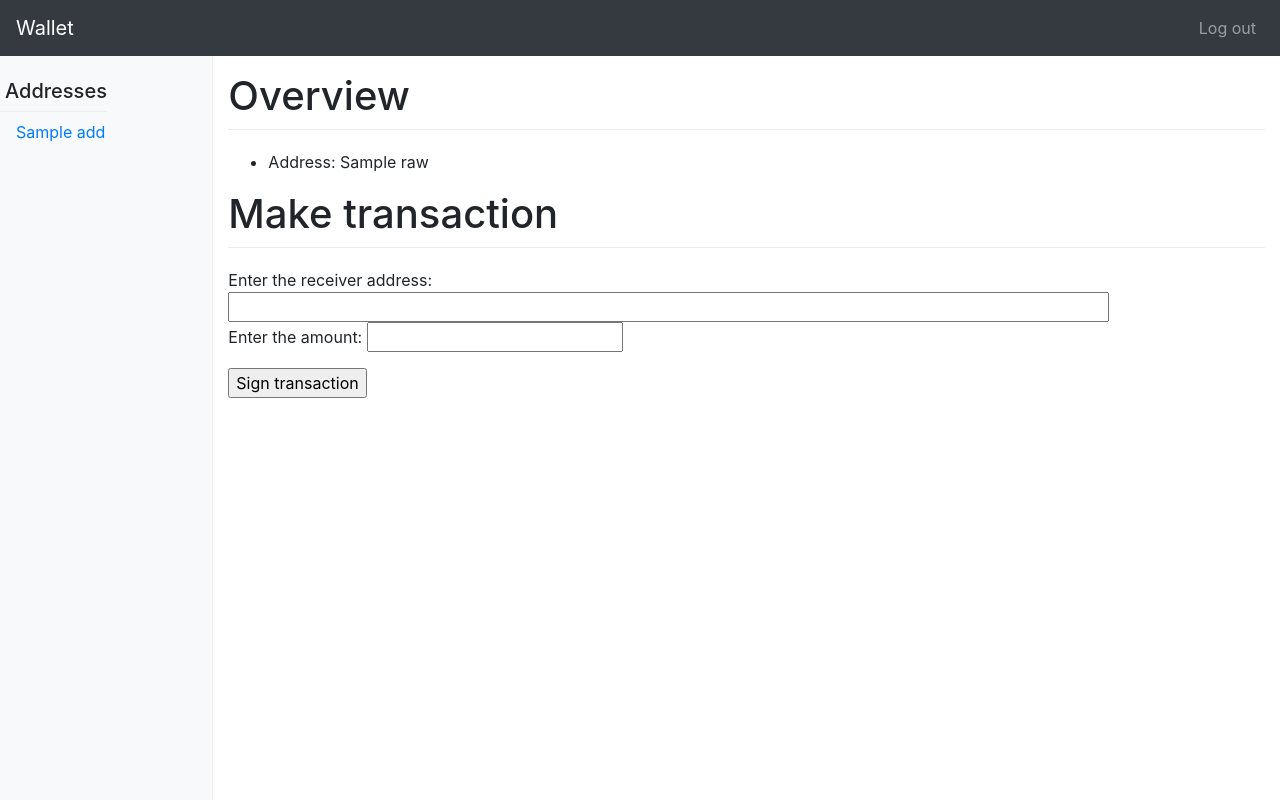
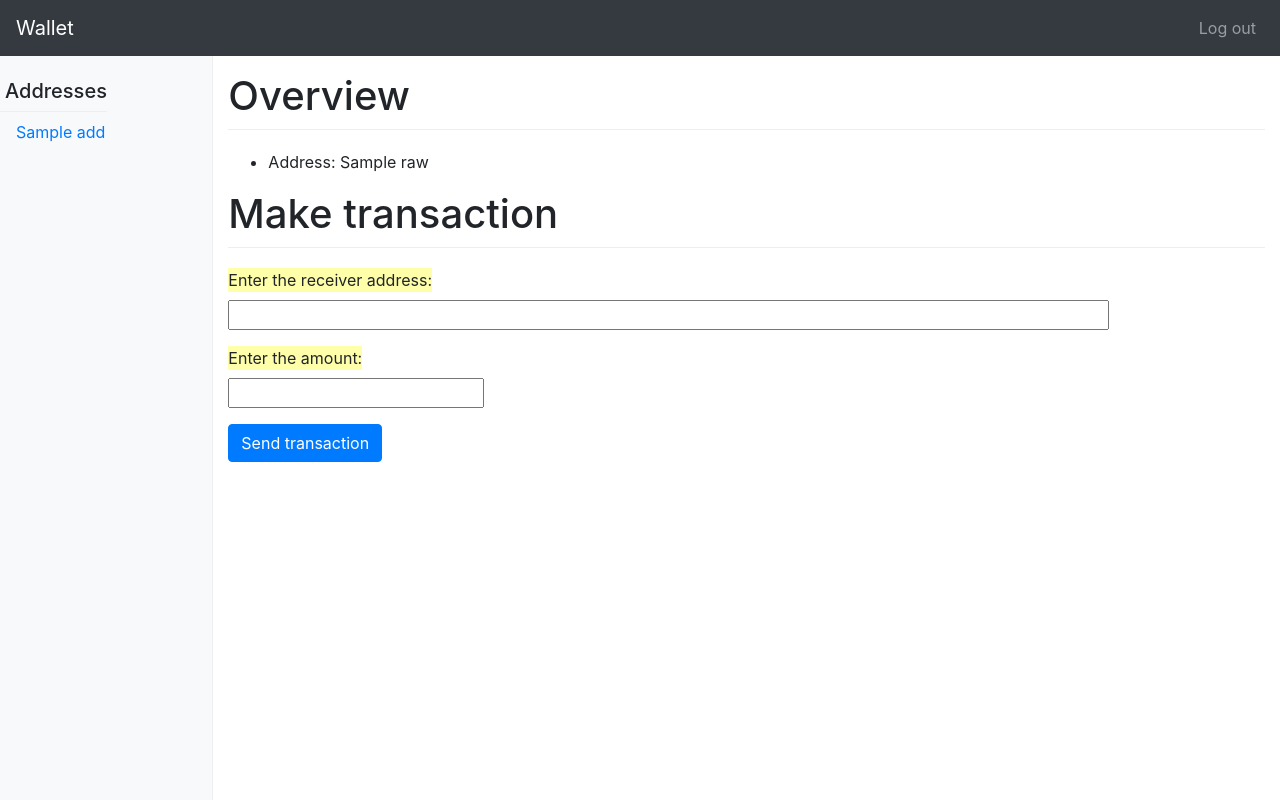
Before and after one commit to hqwisen/simplified-cryptocurrency, a Flask app: template wallet/flask_app/templates/index.html in a window 1280 px wide. Run offline with Flask 2, Linux system fonts and the light colour scheme; the template is opened without the code that fills it: values that come from a table or form of the project are taken from there, most other values are stand-ins (such as "Sample title", 1, 10 or a date in 2020); some libraries are stand-ins or nearby versions.

Commit message:
[enh] better look for make_transaction form

```diff
--- a/wallet/flask_app/static/css/dashboard.css
+++ b/wallet/flask_app/static/css/dashboard.css
@@ -62,3 +62,9 @@ h1 {
   padding-top: 1.5rem;
   padding-bottom: 1.5rem;
 }
+
+.form-horizontal .control-label{
+  /* text-align:right; */
+  text-align:left;
+  background-color:#ffa;
+}
--- a/wallet/flask_app/templates/index.html
+++ b/wallet/flask_app/templates/index.html
@@ -19,23 +19,31 @@
             {% endfor %}
           {% endif %}
         {% endwith %}
-        <form action="" method="post" name="make_transaction">
+        <form class="form-horizontal" action="" method="post" name="make_transaction">
         {{ form.hidden_tag() }}
-        <p>
-            Enter the receiver address: {{ form.receiver(size=81) }}<br>
-            Enter the amount: {{ form.amount }}<br>
-            {% if (form.receiver.errors or form.amount.errors) %}
-              <ul class=errors>
+          <div class="control-group">
+            <label class="control-label" for="receiver">Enter the receiver address:</label>
+            <div class="controls">
+               {{ form.receiver(size=81) }}
+             </div>
+             <ul class=errors>
               {% for err in form.receiver.errors %}
                 <li>{{ err }}</li>
               {% endfor %}
+              </ul>
+          </div>
+          <div class="control-group">
+            <label class="control-label" for="amount">Enter the amount:</label>
+            <div class="controls">
+               {{ form.amount }}
+             </div>
+              <ul class=errors>
               {% for err in form.amount.errors %}
                 <li>{{ err }}</li>
               {% endfor %}
               </ul>
-            {% endif %}
-        </p>
-        <p><input type="submit" value="Sign transaction"></p>
+          </div>
+        <button class="btn btn-large btn-primary" type="submit">Send transaction</button>
       </form>
     </main>
   {% endif %}
```
